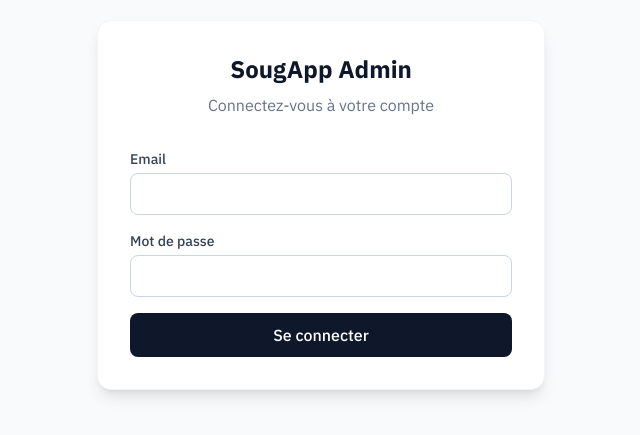
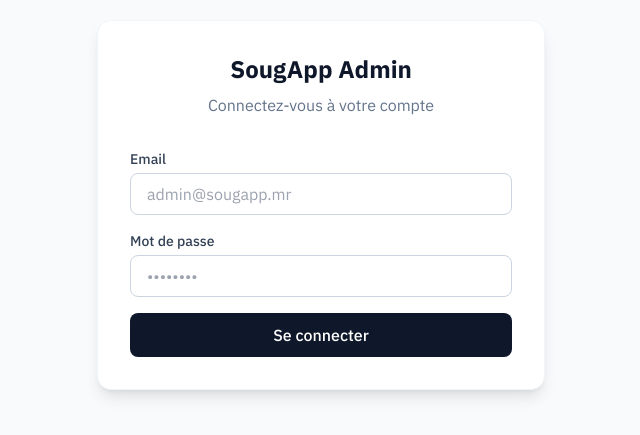
Before and after one commit to bmogueya/sougapp-, a React (Vite) app in the folder sougapp-multi-service/: page /login in a window 1280 px wide. Shown: the part 195-630 px from the top of the page, without its empty margins (319-959 px from the left). Built offline with nearby package versions, Linux system fonts and the light colour scheme; no server answers.

Commit message:
style(design): FINDING-003/004/010 — fix login form a11y, autocomplete, placeholders

```diff
--- a/sougapp-multi-service/src/pages/Login.tsx
+++ b/sougapp-multi-service/src/pages/Login.tsx
@@ -36,34 +36,40 @@
         </div>
 
         {error && (
-          <div className="bg-red-50 text-red-600 p-3 rounded-lg mb-6 text-sm">
+          <div className="bg-danger/10 text-danger p-3 rounded-lg mb-6 text-sm">
             {error}
           </div>
         )}
 
         <form onSubmit={handleLogin} className="space-y-4">
           <div>
-            <label className="block text-sm font-medium text-slate-700 mb-1">
+            <label htmlFor="login-email" className="block text-sm font-medium text-slate-700 mb-1">
               Email
             </label>
             <input
+              id="login-email"
               type="email"
               value={email}
               onChange={(e) => setEmail(e.target.value)}
-              className="w-full px-4 py-2 border border-slate-300 rounded-lg focus:ring-2 focus:ring-blue-500 focus:border-blue-500 outline-none transition-all"
+              placeholder="admin@sougapp.mr"
+              autoComplete="email"
+              className="w-full px-4 py-2 border border-slate-300 rounded-lg focus:ring-2 focus:ring-primary focus:border-primary outline-none transition-colors"
               required
             />
           </div>
 
           <div>
-            <label className="block text-sm font-medium text-slate-700 mb-1">
+            <label htmlFor="login-password" className="block text-sm font-medium text-slate-700 mb-1">
               Mot de passe
             </label>
             <input
+              id="login-password"
               type="password"
               value={password}
               onChange={(e) => setPassword(e.target.value)}
-              className="w-full px-4 py-2 border border-slate-300 rounded-lg focus:ring-2 focus:ring-blue-500 focus:border-blue-500 outline-none transition-all"
+              placeholder="••••••••"
+              autoComplete="current-password"
+              className="w-full px-4 py-2 border border-slate-300 rounded-lg focus:ring-2 focus:ring-primary focus:border-primary outline-none transition-colors"
               required
             />
           </div>
```
